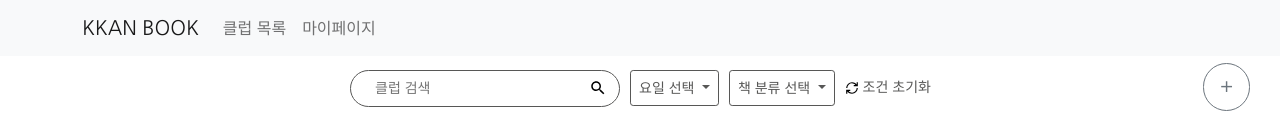
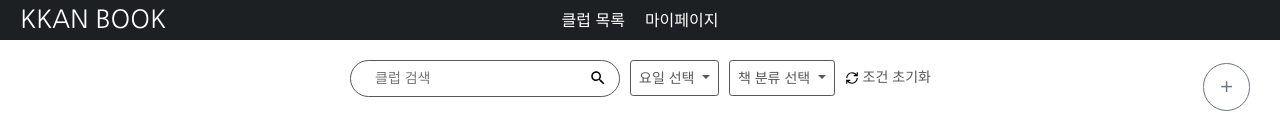
Before and after one commit to yukistar/kkanbook-frontend, a React app: page / in a window 1280 px wide. Shown: the top 138 px of the page. Built offline with nearby package versions, Linux system fonts and the light colour scheme; grey boxes are pictures that could not be loaded.

Commit message:
[#10] modify header navigation bar

```diff
--- a/src/components/component.css
+++ b/src/components/component.css
@@ -10,3 +10,13 @@
     text-align: center;
     margin-top: auto;
 }
+
+.link-custom {
+    color: white;
+    text-decoration: none;
+}
+
+.link-custom:hover {
+    color: pink;
+    text-decoration: underline;
+}
--- /dev/null
+++ b/src/components/navbar.js
@@ -0,0 +1,156 @@
+import React, { useEffect, useState, useCallback } from "react";
+import { Link } from "react-router-dom";
+import styled from "@emotion/styled";
+import "./component.css";
+
+const Nav = styled.nav`
+  position: fixed;
+  top: 0; right: 0; left: 0;
+  z-index: 1;
+  opacity: ${props => (props.isScroll ? "0.7" : "1")};
+  backdrop-filter: blur(30px);
+  top: 0;
+  padding: 0 20px;
+  background: #1c2022;
+  display: flex;
+  align-items: center;
+  height: 40px;
+  transition: all 0.2s ease-in-out;
+`;
+
+const Logo = styled.h1`
+  position:absolute;
+  font-size: 25px;
+  color: white;
+  margin-top: 7px;
+`;
+
+const Menu = styled.ul`
+  list-style: none;
+  display: flex;
+  margin-top: 15px;
+  margin: 0 auto;
+  padding: 0px 20px 0px 20px;
+
+  li {
+    margin: 0px 10px;
+  }
+
+  @media (max-width: 768px) {
+    display: none;
+  }
+`;
+
+const Item = styled.li``;
+
+const NavIcon = styled.button`
+  background: none;
+  cursor: pointer;
+  border: none;
+  outline: none;
+  position:absolute;
+  right:5px;
+
+  @media (min-width: 769px) {
+    display: none;
+  }
+`;
+
+const Line = styled.span`
+  display: block;
+  border-radius: 50px;
+  width: 25px;
+  height: 3px;
+  margin: 5px;
+  background-color: #fff;
+  transition: width 0.4s ease-in-out;
+
+  :nth-child(2) {
+    width: ${props => (props.toggle ? "40%" : "70%")};
+  }
+`;
+
+const Overlay = styled.div`
+  position: fixed;
+  top: 0; right: 0; left: 0;
+  top: 40px;
+  z-index: 1;
+  opacity: ${props => (props.isScroll ? "0.7" : "1")};
+  backdrop-filter: blur(30px);
+  height: ${props => (props.toggle ? "60px" : 0)};
+  width: 100vw;
+  background: #1c2022;
+  transition: all 0.2s ease-in-out;
+
+  @media (min-width: 769px) {
+    display: none;
+  }
+`;
+
+const OverlayMenu = styled.ul`
+  list-style: none;
+  position: absolute;
+  left: 50%;
+  top: 35%;
+  transform: translate(-50%, -50%);
+
+  li {
+    margin-top: 5px;
+    opacity: ${props => (props.toggle ? 1 : 0)};
+    transition: opacity 0.4s ease-in-out;
+  }
+`;
+
+const Navbar = () => {
+    const [toggle, toggleNav] = useState(false);
+    const [isScroll, setIsScroll] = useState(false);
+
+    const handleScroll = useCallback(() => {
+      if (window.pageYOffset > 0) {
+        setIsScroll(true);
+      }
+      if (window.pageYOffset === 0) {
+        setIsScroll(false);
+      }
+    }, []);
+
+    useEffect(() => {
+      window.addEventListener('mousewheel', handleScroll);
+      return () => {
+        window.removeEventListener('mousewheel', handleScroll);
+      };
+    }, [handleScroll]);
+
+    return (
+        <div style={{marginBottom:"40px"}}>
+            <Nav isScroll={isScroll}>
+                <Logo>KKAN BOOK</Logo>
+                <Menu>
+                    <Item>
+                        <Link className="link-custom" to="/">클럽 목록</Link>
+                    </Item>
+                    <Item>
+                        <Link className="link-custom" to="/signin">마이페이지</Link>
+                    </Item>
+                </Menu>
+                <NavIcon onClick={() => toggleNav(!toggle)}>
+                    <Line toggle={toggle} />
+                    <Line toggle={toggle} />
+                    <Line toggle={toggle} />
+                </NavIcon>
+            </Nav>
+            <Overlay toggle={toggle} isScroll={isScroll}>
+                <OverlayMenu toggle={toggle}>
+                    <Item>
+                        <Link className="link-custom" to="/">클럽 목록</Link>
+                    </Item>
+                    <Item>
+                        <Link className="link-custom" to="/signin">마이페이지</Link>
+                    </Item>
+                </OverlayMenu>
+            </Overlay>
+        </div>
+    );
+};
+
+export default Navbar;
--- a/src/components/nevbar.js
+++ /dev/null
@@ -1,26 +0,0 @@
-import React from "react"
-import Navbar from "react-bootstrap/Navbar";
-import Nav from "react-bootstrap/Nav";
-import Container from "react-bootstrap/Container";
-import "./component.css"
-
-const Nevbar = () => {
-    return (
-        <div className="nevbar">
-            <Navbar bg="light" expand="lg" fixed="top">
-                <Container>
-                    <Navbar.Brand href="/">KKAN BOOK</Navbar.Brand>
-                    <Navbar.Toggle aria-controls="basic-navbar-nav" />
-                    <Navbar.Collapse id="basic-navbar-nav">
-                        <Nav className="me-auto">
-                            <Nav.Link href="/">클럽 목록</Nav.Link>
-                            <Nav.Link href="/signin">마이페이지</Nav.Link>
-                        </Nav>
-                    </Navbar.Collapse>
-                </Container>
-            </Navbar>
-        </div>
-    )
-}
-
-export default Nevbar
--- a/src/index.js
+++ b/src/index.js
@@ -14,7 +14,7 @@ import ChatPage from './pages/chatPage';
 import SigninPage from './pages/signinPage';
 import SignupPage from './pages/signupPage';
 
-import Nevbar from "./components/nevbar";
+import Navbar from "./components/navbar";
 import Footer from "./components/footer";
 
 import { createStore } from 'redux';
@@ -43,8 +43,8 @@ ReactDOM.render(
   <div className="main-wrapper">
     <Provider store = { store }>
       <PersistGate loading={null} persistor={persistor}>
-        <Nevbar />
         <Router>
+        <Navbar />
           <Route exact path="/" component={MainPage} />
           <Route path="/404" component={Notfound} />
           <Route path="/signin" component={SigninPage} />
```
